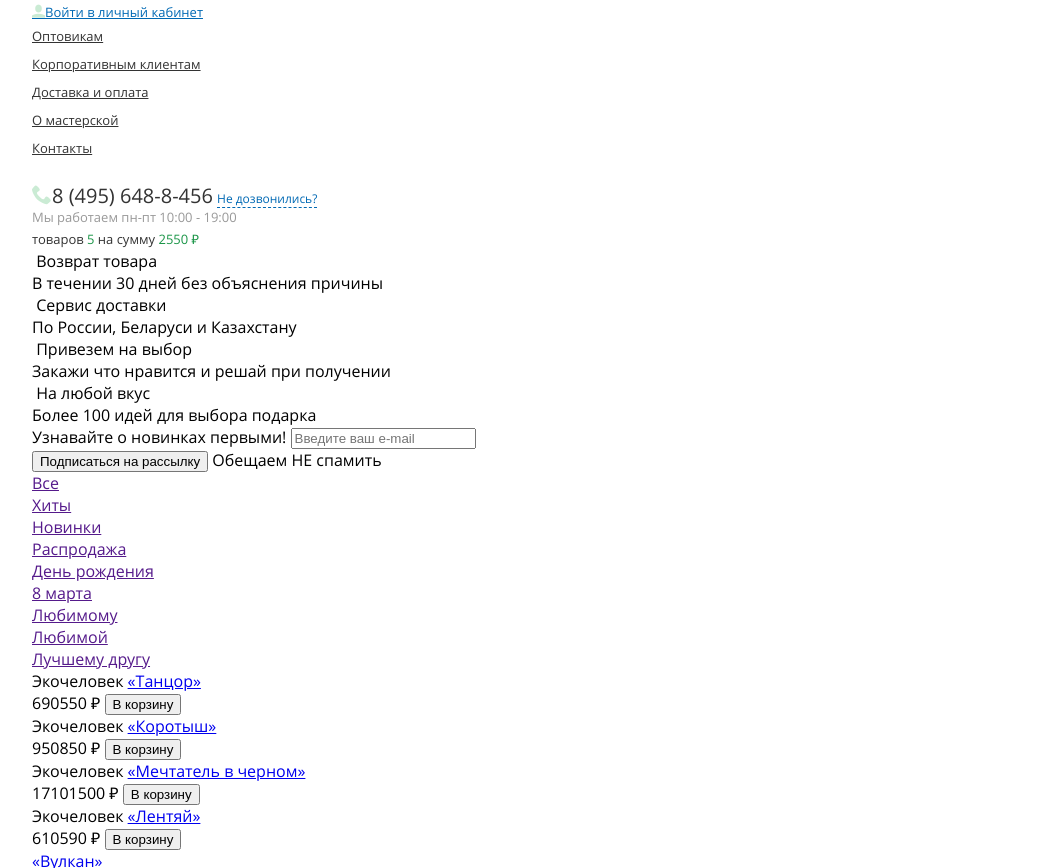
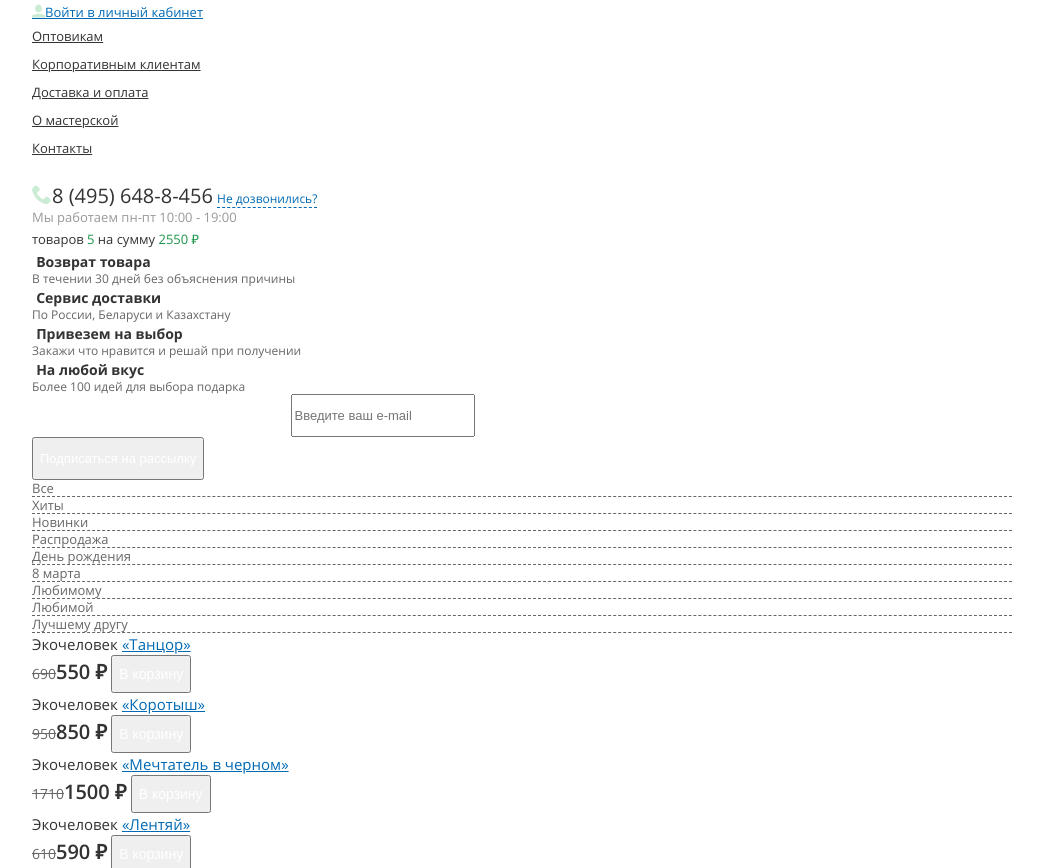
Before and after one commit to uspehcoursbrest/KondratykGroupProject, a plain HTML site: page main.html in a window 1280 px wide. Shown: the top 868 px of the page, without its empty margins (118-1161 px from the left). Drawn offline with Linux system fonts and the light colour scheme; files whose address does not match are found by name.

Commit message:
Был стилизован текст главной страницы Эко

```diff
--- a/css/style.css
+++ b/css/style.css
@@ -1,23 +1,28 @@
 * {
     box-sizing: border-box;
 }
+
 body {
     margin: 0 auto;
     font-family: "Open Sans";
 }
+
 h1, h2, h3, h4, h5, h6, p {
     margin: 0;
 }
+
 ul {
     margin: 0;
     padding: 0;
     list-style-type: none;
 }
+
 .container {
     width: 1010px;
     margin: 0 auto;
     padding: 0 15px;
 }
+
 header .login {
     font-size: 13px;
     line-height: 18px;
@@ -74,3 +79,132 @@ header .basket span {
 header [class*="icon"] {
     color: #caebd4;
 }
+
+header .login [class="icon"] {
+    font-size: 18px;
+}
+
+header .phone [class="icon"] {
+    font-size: 20px;
+}
+
+.advanteges .item span {
+    font-size: 14px;
+    font-weight: bold;
+    line-height: 17px;
+    color: #333333;
+}
+
+.advanteges .item p {
+    font-size: 12px;
+    line-height: 14px;
+    color: #666666;
+}
+
+.subscribe label {
+    font-size: 16px;
+    color: #ffffff;
+}
+
+.subscribe input {
+    font-size: 13px;
+    line-height: 37px;
+    color: #999999;
+}
+
+.subscribe button {
+    font-size: 13px;
+    line-height: 37px;
+    text-align: center;
+    color: #ffffff;
+}
+
+.subscribe .wrap span {
+    font-size: 12px;
+    color: rgba(255, 255, 255, 0.5);
+}
+
+.filter li {
+    font-size: 13px;
+    line-height: 16px;
+    border-bottom: 1px dashed #666666;
+}
+
+.filter li a {
+    text-decoration: none;
+    color: #666666;
+}
+
+.card .title {
+    font-size: 15px;
+    line-height: 22px;
+    color: #333333;
+}
+
+.card a {
+    font-size: 15px;
+    line-height: 22px;
+    color: #0069b4;
+}
+
+.card .price {
+    font-size: 20px;
+    font-weight: 600;
+    line-height: 30px;
+    color: #333333;
+}
+
+.card .price .old {
+    font-size: 14px;
+    font-weight: normal;
+    line-height: 16px;
+    text-decoration: line-through;
+    color: #666666;
+}
+
+.card button{
+    font-size: 14px;
+    line-height: 32px;
+    text-align: center;
+    color: #ffffff;
+}
+
+.widjets h2 {
+    font-size: 18px;
+    font-weight: 600;
+    line-height: 22px;
+    text-align: center;
+    color: #666666;
+}
+
+.tabs li a {
+    font-size: 14px;
+    text-decoration: none;
+    line-height: 45px;
+    color: #999999;
+}
+
+.info .tubContent {
+    font-size: 12px;
+    line-height: 18px;
+    color: #333333;
+}
+
+.info .title {
+    text-transform: uppercase;
+}
+
+footer {
+    font-size: 13px;
+    line-height: 22px;
+    color: #ffffff;
+}
+
+footer a {
+    text-decoration: none;
+    color: #ffffff;
+}
+
+footer a.soc {
+    font-size: 21px;
+}
```
